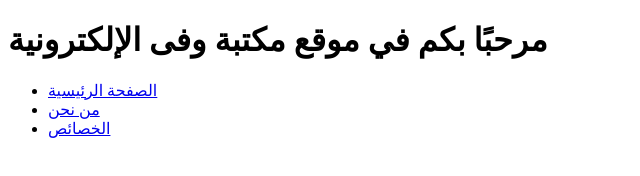
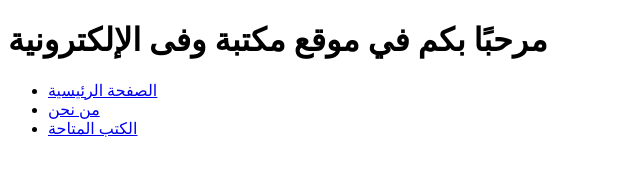
Before and after one commit to esraa094/LibraryWafa, a plain HTML site: page index.html in a window 1280 px wide. Shown: the full height of the page, 0-640 px from the left. Drawn offline with Linux system fonts and the light colour scheme.

Commit message:
Update index.html

```diff
--- a/index.html
+++ b/index.html
@@ -9,7 +9,7 @@
         <ul>
             <li><a href="home.html">الصفحة الرئيسية</a></li>
             <li><a href="AboutUs.html">من نحن</a></li>
-            <li><a href="properties.html">الخصائص</a></li>
+            <li><a href="Properties.html">الكتب المتاحة</a></li>
         </ul>
     </nav>
 </body>
```
